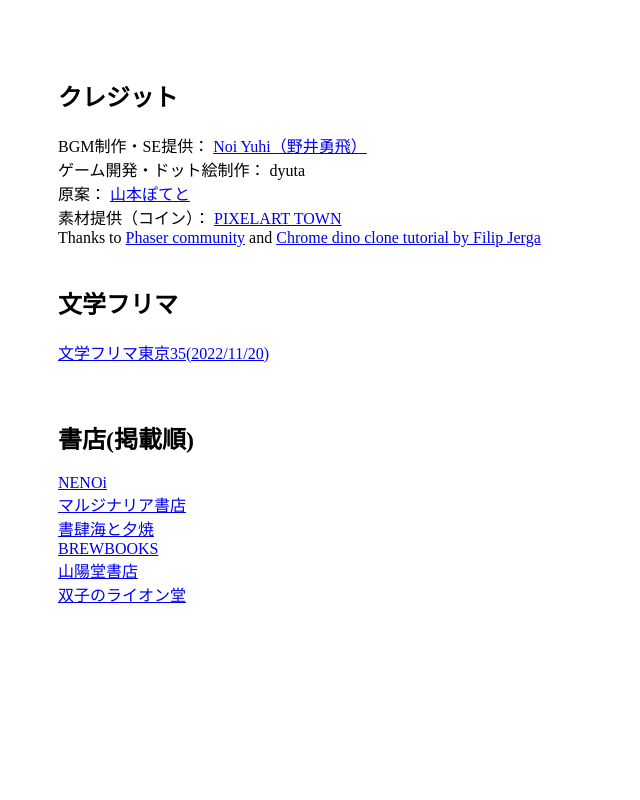
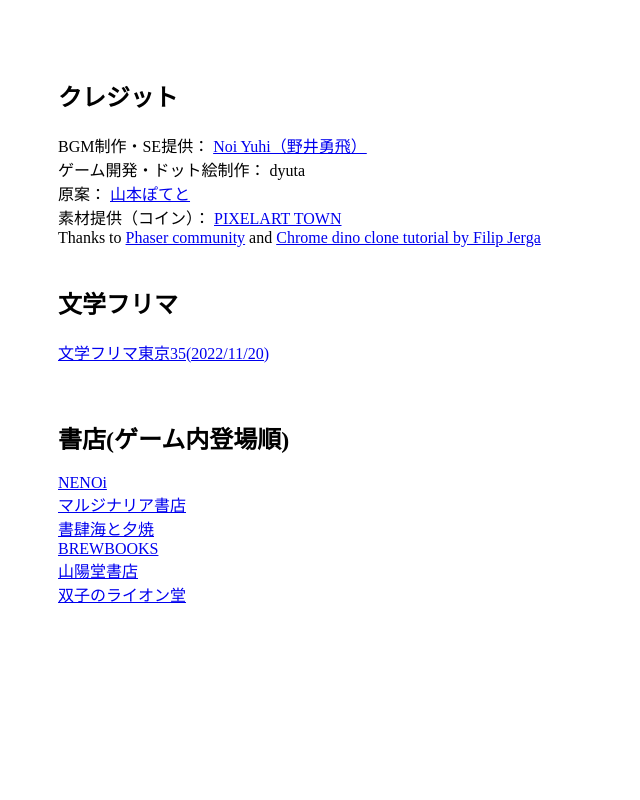
Before and after one commit to dyuta/pote-walk, a website built with webpack: page credits.html in a window 1280 px wide. Shown: the top 800 px of the page, without its empty margins (0-640 px from the left). Built offline with nearby package versions, Linux system fonts and the light colour scheme; no server answers; what webfontloader would draw is missing.

Commit message:
small fix

```diff
--- a/credits.html
+++ b/credits.html
@@ -32,7 +32,7 @@
     <H2>文学フリマ</H2>
     <a href="https://bunfree.net/event/tokyo35/" target="_blank" rel="noopener noreferrer">文学フリマ東京35(2022/11/20)</a>
     <br><br><br>
-    <H2>書店(掲載順)</H2>
+    <H2>書店(ゲーム内登場順)</H2>
     <a href="https://nenoi.jp/" target="_blank" rel="noopener noreferrer">
       NENOi
     </a><br>
```
